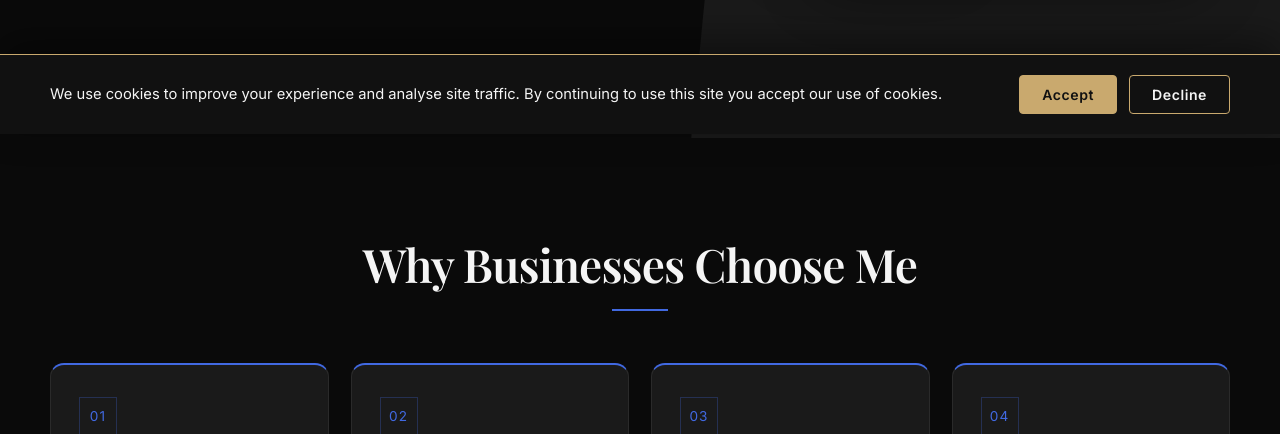
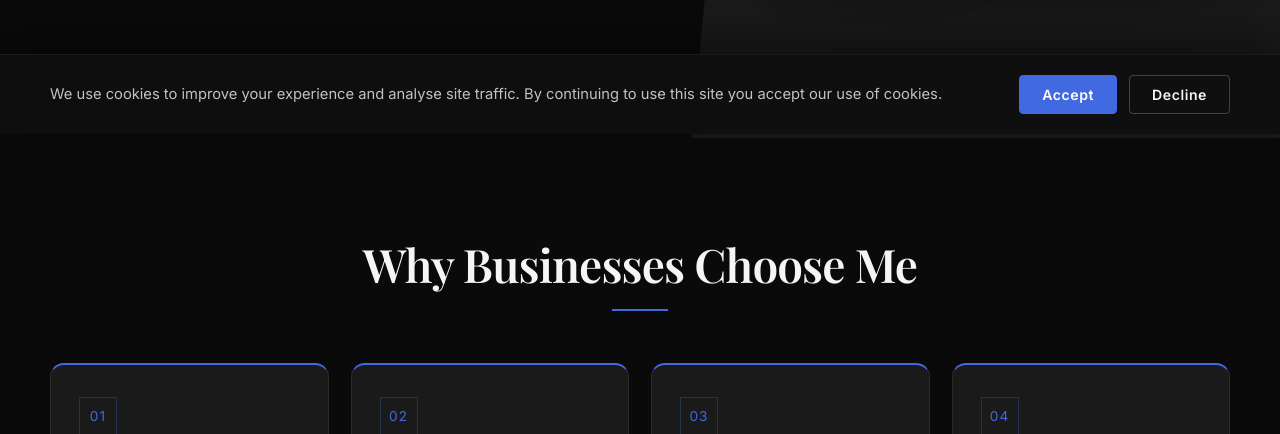
Before and after one commit to diiogodias/diasdigital, a plain HTML site: page index.html in a window 1280 px wide. Shown: the part 666-1100 px from the top of the page. Drawn offline with nearby package versions, Linux system fonts and the light colour scheme; a web font is replaced by a local one.

Commit message:
Match the cookie banner to the site palette so Accept and Decline use the same blue buttons as the rest of the pages.
Co-authored-by: Cursor <cursoragent@cursor.com>

```diff
--- a/styles.css
+++ b/styles.css
@@ -1618,8 +1618,9 @@ table .price-old {
   right: 0;
   bottom: 0;
   z-index: 3000;
-  background: #111111;
-  border-top: 1px solid #C9A96E;
+  background: rgba(15, 15, 15, 0.96);
+  backdrop-filter: blur(16px);
+  border-top: 1px solid rgba(255, 255, 255, 0.05);
   padding: 20px 24px;
   box-shadow: 0 -12px 40px rgba(0, 0, 0, 0.45);
 }
@@ -1634,7 +1635,7 @@ table .price-old {
 }
 
 .cookie-banner p {
-  color: #f5f5f5;
+  color: var(--silver);
   font-size: 0.92rem;
   line-height: 1.55;
   margin: 0;
@@ -1657,28 +1658,30 @@ table .price-old {
   letter-spacing: 0.04em;
   cursor: pointer;
   transition: background 0.25s var(--ease), color 0.25s var(--ease),
-    border-color 0.25s var(--ease);
+    border-color 0.25s var(--ease), box-shadow 0.25s var(--ease);
 }
 
 .cookie-accept {
-  background: #C9A96E;
-  color: #111111;
-  border: 1px solid #C9A96E;
+  background: var(--accent);
+  color: #fff;
+  border: 1px solid var(--accent);
 }
 
 .cookie-accept:hover {
-  background: #d4b984;
-  border-color: #d4b984;
+  background: var(--accent-hover);
+  border-color: var(--accent-hover);
+  box-shadow: 0 10px 30px rgba(65, 105, 225, 0.35);
 }
 
 .cookie-decline {
   background: transparent;
-  color: #f5f5f5;
-  border: 1px solid #C9A96E;
+  color: var(--text);
+  border: 1px solid rgba(255, 255, 255, 0.22);
 }
 
 .cookie-decline:hover {
-  color: #C9A96E;
+  border-color: var(--accent);
+  color: var(--accent);
 }
 
 /* ---------- Bento homepage ---------- */
```
